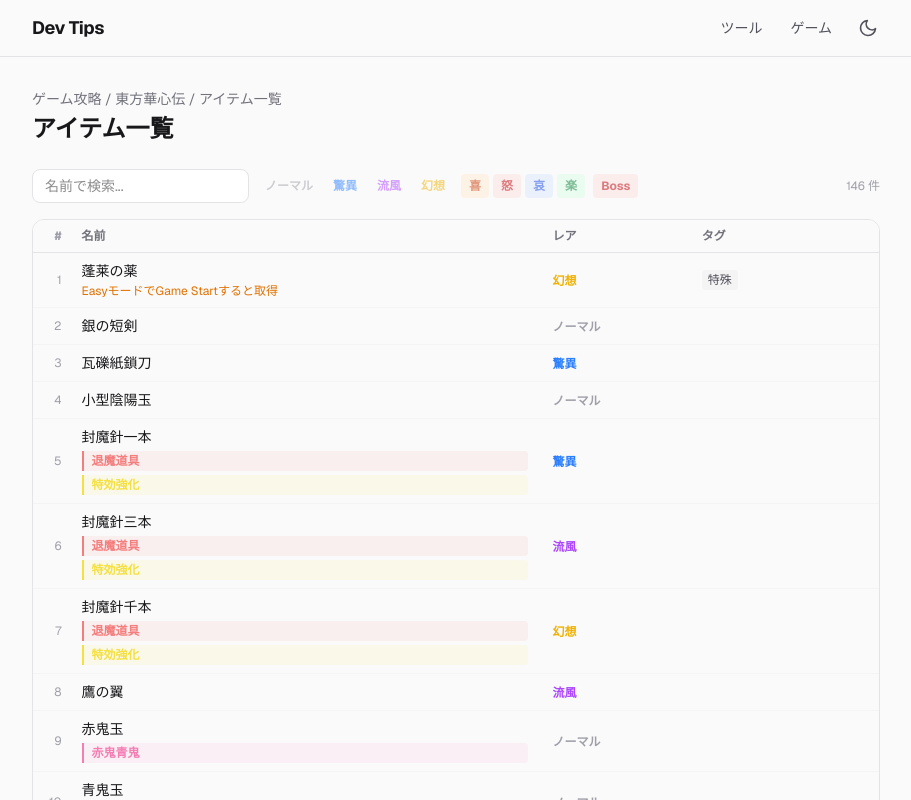
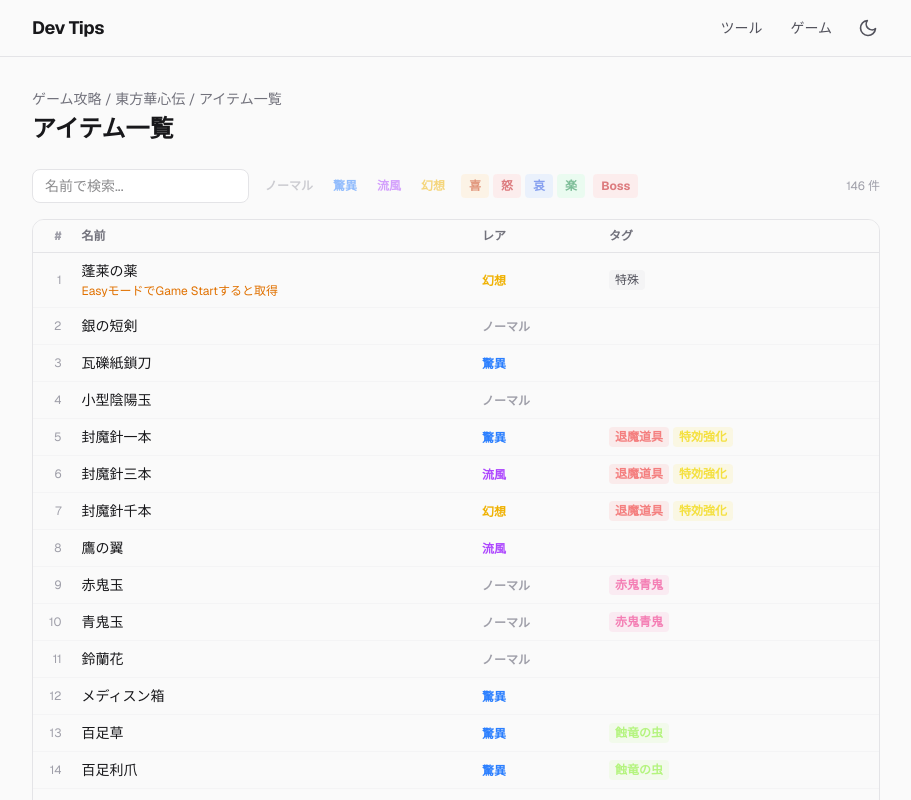
Before and after one commit to fingbf/dev-tips, a Next.js app: page /games/tbs/items in a window 1280 px wide. Shown: the top 800 px of the page, without its empty margins (184-1095 px from the left). Built offline with nearby package versions, Linux system fonts and the light colour scheme; no server answers.

Commit message:
fix: セット効果をタグ列に移動

```diff
--- a/src/app/games/tbs/items/items-table.tsx
+++ b/src/app/games/tbs/items/items-table.tsx
@@ -122,19 +122,6 @@ export function ItemsTable() {
                   {item.note && (
                     <div className="mt-0.5 text-xs text-amber-600 dark:text-amber-400">{item.note}</div>
                   )}
-                  {item.setTags.map((t) => {
-                    const ef = setEffects[String(t.id)];
-                    if (!ef) return null;
-                    return (
-                      <div
-                        key={t.id}
-                        className="mt-1 rounded-r border-l-2 px-2 py-0.5 text-xs font-bold"
-                        style={{ borderColor: ef.color, color: ef.color, background: `${ef.color}18` }}
-                      >
-                        {ef.name}
-                      </div>
-                    );
-                  })}
                 </td>
                 <td className="px-3 py-2">
                   <span className={`text-xs font-bold ${RARE_CLASS[item.rare]}`}>
@@ -158,6 +145,19 @@ export function ItemsTable() {
                         特殊
                       </span>
                     )}
+                    {item.setTags.map((t) => {
+                      const ef = setEffects[String(t.id)];
+                      if (!ef) return null;
+                      return (
+                        <span
+                          key={t.id}
+                          className="rounded px-1.5 py-0.5 text-xs font-bold"
+                          style={{ color: ef.color, background: `${ef.color}20` }}
+                        >
+                          {ef.name}
+                        </span>
+                      );
+                    })}
                   </div>
                 </td>
               </tr>
```
